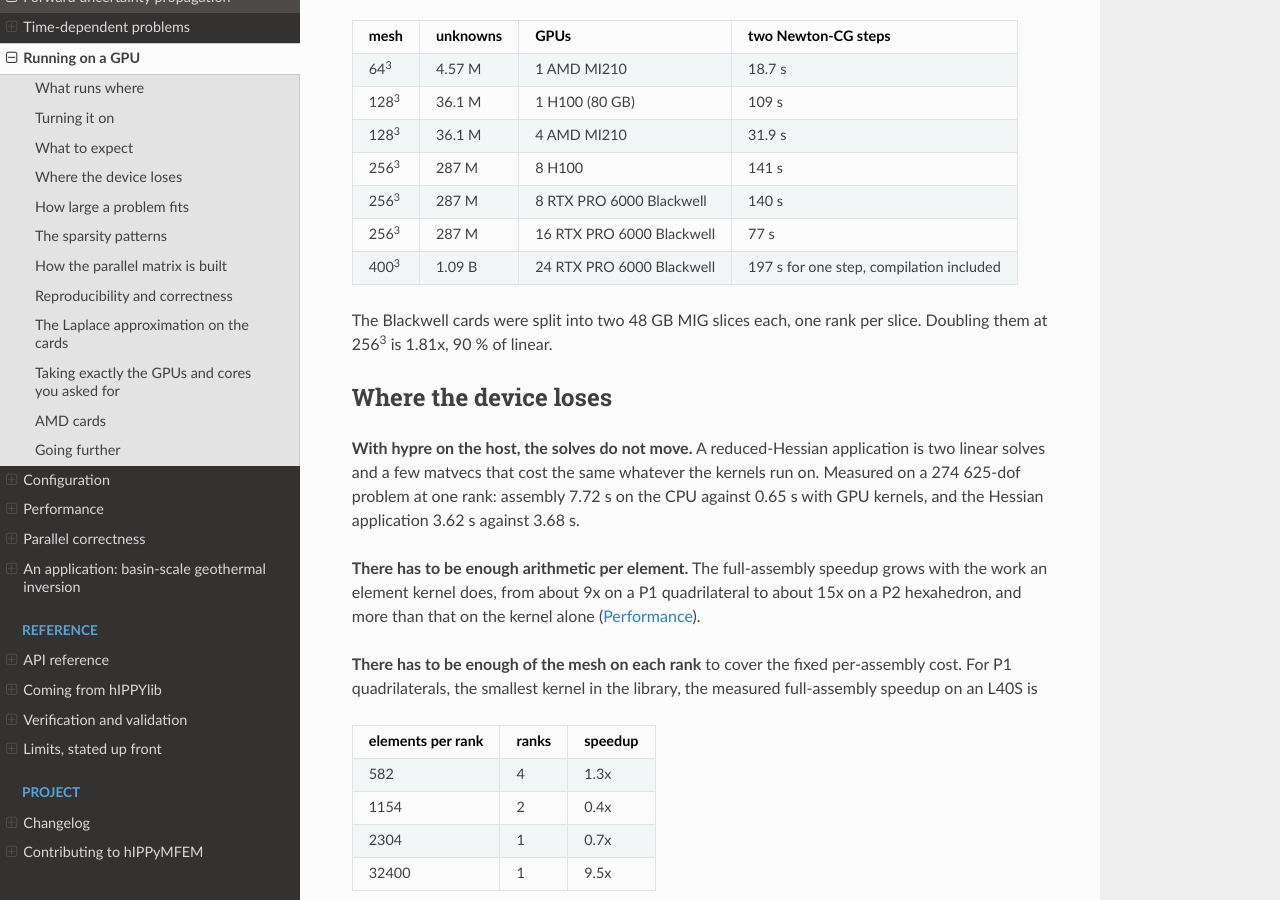
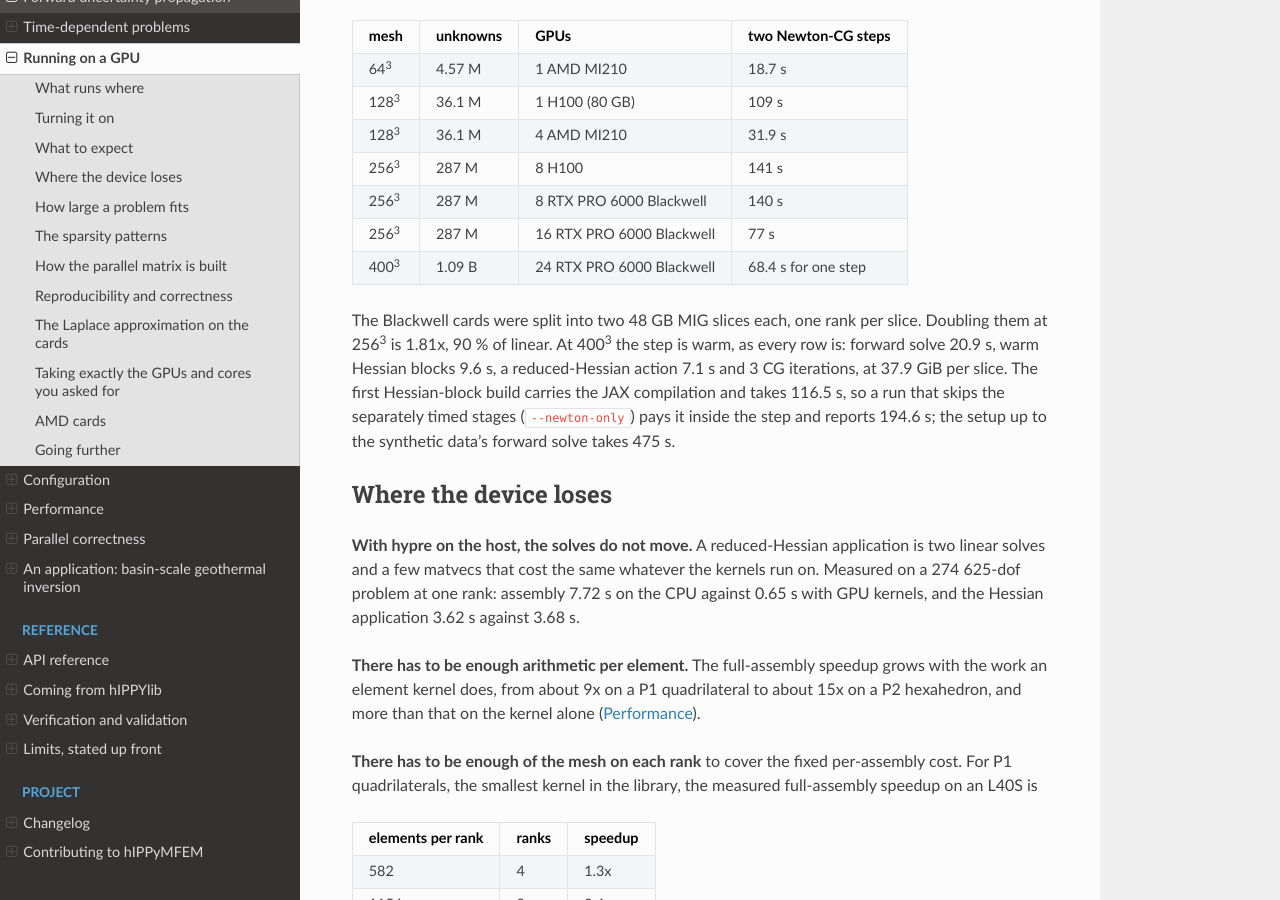
Before and after one commit to hIPPyMFEM/hippymfem, a Sphinx documentation site: the page built from docs/source/guide/gpu.rst, in a window 1280 px wide and 900 px high, scrolled down 2823 px. Built offline with Sphinx 7.4.7 and the Read the Docs theme 3.1.0, drawn with Linux system fonts in a browser that asks for light colours; pages that are not in the unit, such as notebooks, are missing from menus.

Commit message:
The billion-unknown step, warm: 68.4 s on 24 Blackwell GPUs
The 400^3 benchmark (1.09 billion unknowns, 48 MIG slices of RTX PRO 6000 Blackwell)
rerun on 2026-09-22 with this library: with the stages timed separately first, one
Newton-CG step takes 68.4 s (forward solve 20.9 s, warm Hessian blocks 9.6 s, a
reduced-Hessian action 7.1 s, 3 CG iterations, 37.9 GiB per slice). A --newton-only
run pays the first Hessian-block build and its JAX compilation (116.5 s) inside the
step and reports 194.6 s, which is what the 197 s quoted before measured. Same cost
functional to eleven digits on all three runs. The README and the GPU guide now quote
the step warm, as every other row is, and say what the cold one costs.

```diff
--- a/docs/source/guide/gpu.rst
+++ b/docs/source/guide/gpu.rst
@@ -150,12 +150,16 @@ mesh            unknowns     GPUs                                two Newton-CG s
 256\ :sup:`3`   287 M        8 H100                              141 s
 256\ :sup:`3`   287 M        8 RTX PRO 6000 Blackwell            140 s
 256\ :sup:`3`   287 M        16 RTX PRO 6000 Blackwell           77 s
-400\ :sup:`3`   1.09 B       24 RTX PRO 6000 Blackwell           197 s for one step,
-                                                                 compilation included
+400\ :sup:`3`   1.09 B       24 RTX PRO 6000 Blackwell           68.4 s for one step
 ==============  ===========  ==================================  =====================
 
 The Blackwell cards were split into two 48 GB MIG slices each, one rank per slice.
-Doubling them at 256\ :sup:`3` is 1.81x, 90 % of linear.
+Doubling them at 256\ :sup:`3` is 1.81x, 90 % of linear.  At 400\ :sup:`3` the step is
+warm, as every row is: forward solve 20.9 s, warm Hessian blocks 9.6 s, a reduced-Hessian
+action 7.1 s and 3 CG iterations, at 37.9 GiB per slice.  The first Hessian-block build
+carries the JAX compilation and takes 116.5 s, so a run that skips the separately timed
+stages (``--newton-only``) pays it inside the step and reports 194.6 s; the setup up to
+the synthetic data's forward solve takes 475 s.
 
 .. _smallest-kernel:
 
```
Also changed, not shown: CHANGELOG.md (+4 -0 lines), README.md (+4 -3 lines).
